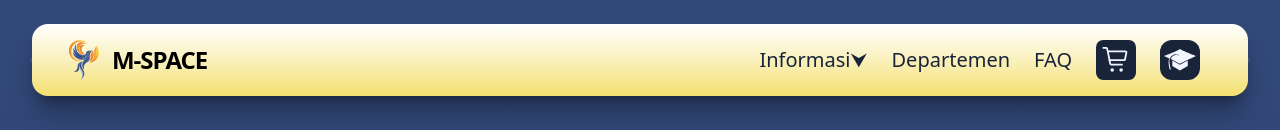
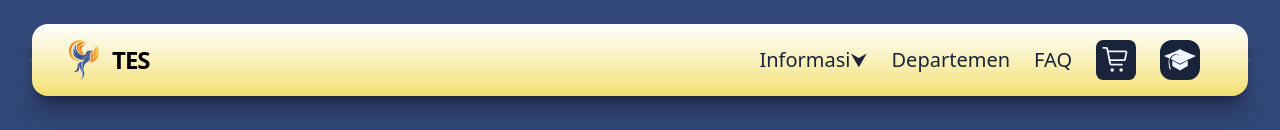
Before and after one commit to ristekbemssmi/ristekbemssmi.github.io, a website: page index.html in a window 1280 px wide. Shown: the top 130 px of the page. Drawn offline with Linux system fonts and the light colour scheme.

Commit message:
ganti kata m-space jadi tes

```diff
--- a/index.html
+++ b/index.html
@@ -17,7 +17,7 @@
                         <a href="#home" class="mr-2 group lg:inline hidden">
                             <img src="src/logo.svg" alt="M-Space Logo" class="h-10 w-10 group-hover:scale-110 transition" />
                         </a>
-                        <a href="#home" class="text-2xl font-black tracking-[-1.016px] block hover:text-[#1f58d4] hover:scale-110 transition">M-SPACE</a>
+                        <a href="#home" class="text-2xl font-black tracking-[-1.016px] block hover:text-[#1f58d4] hover:scale-110 transition">TES</a>
                     </div>
                     <div class="flex items-center">
                         <nav class="hidden mx-8 items-center gap-6 font-normal text-[#19243A] text-xl sm:flex">
```
